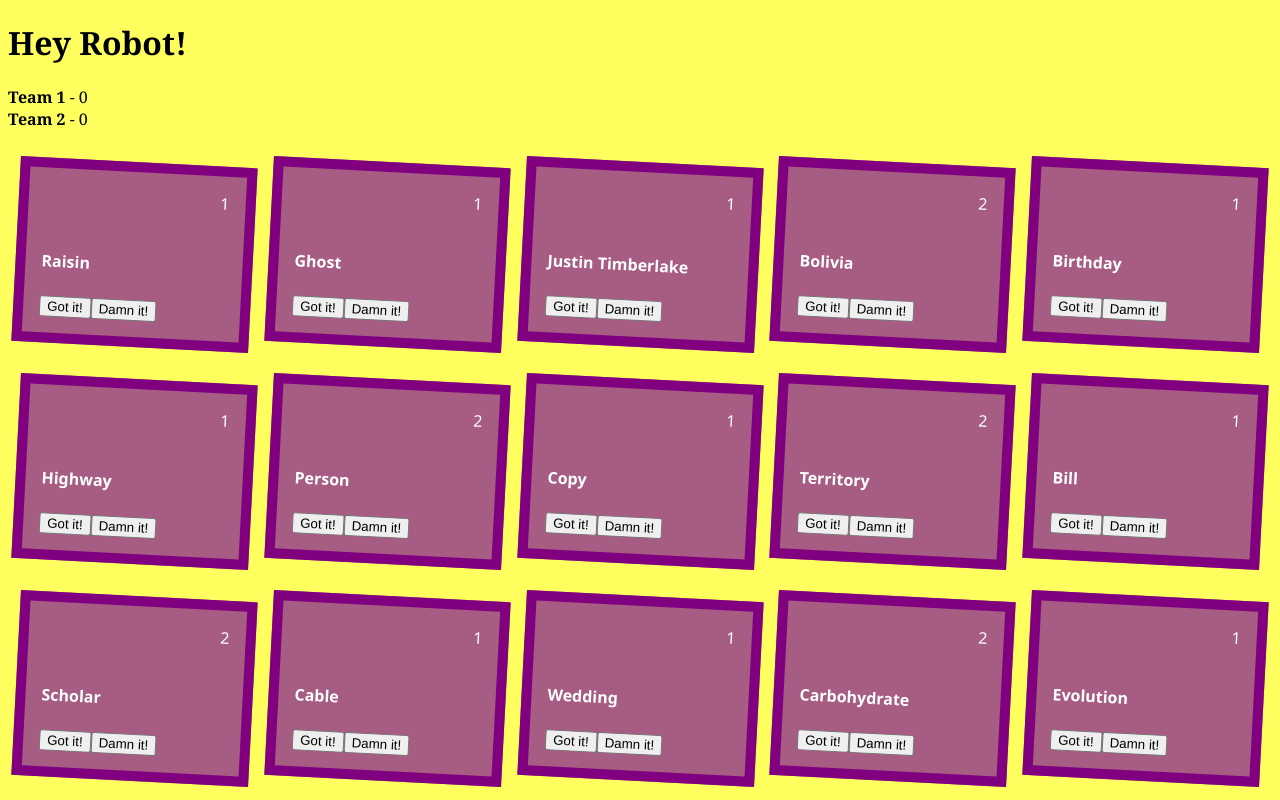
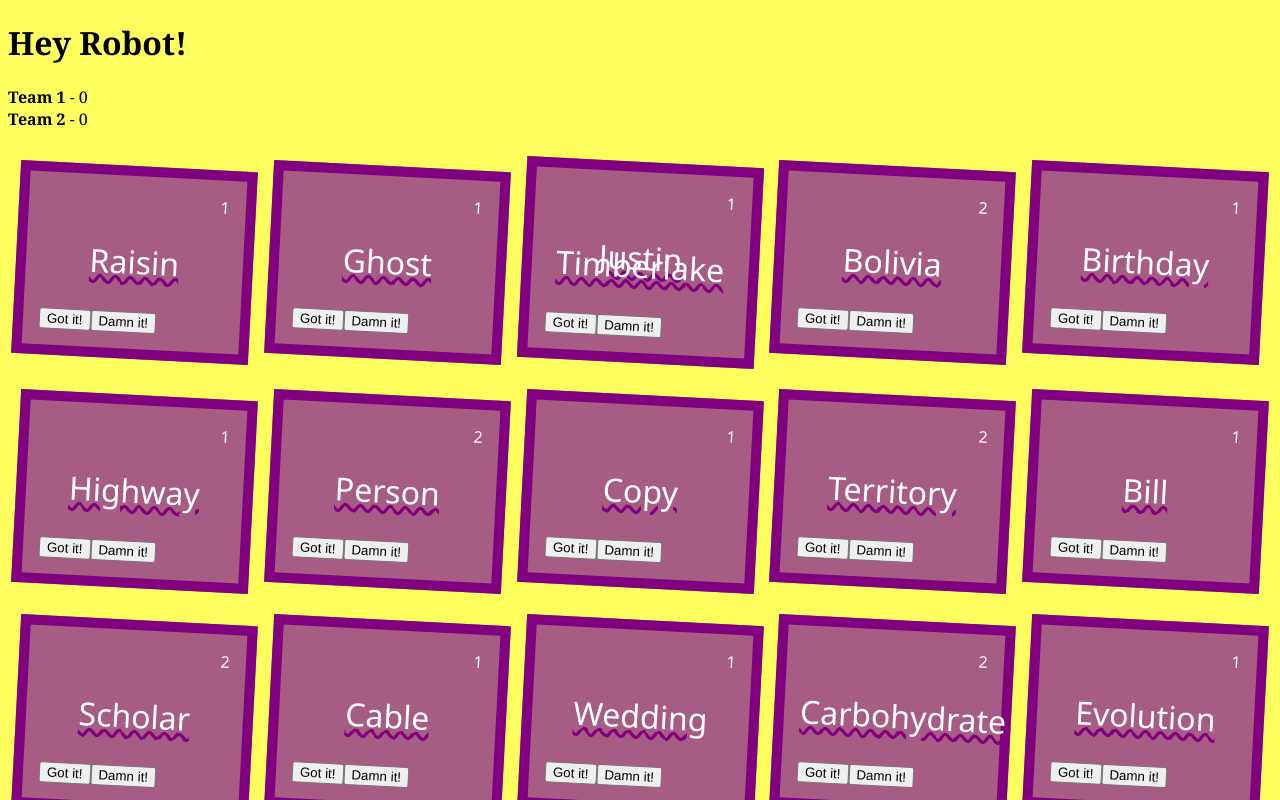
Before and after one commit to ruisilva450/heyrobot, a Next.js app: page / in a window 1280 px wide. Shown: the top 800 px of the page. Built offline with nearby package versions, Linux system fonts and the light colour scheme.

Commit message:
i like purple and squiggles

```diff
--- a/components/card.js
+++ b/components/card.js
@@ -6,7 +6,7 @@
       <div style={{ textAlign: "right" }}>{wordPoints}</div>
       <br />
       <br />
-      <strong>{word}</strong>
+      <div className="text">{word}</div>
       <br />
       <br />
       <button
--- a/styles.css
+++ b/styles.css
@@ -22,3 +22,10 @@
   transform: rotate(3deg);
   font-family: "Segoe UI", Tahoma, Geneva, Verdana, sans-serif;
 }
+
+li .text {
+  line-height: 0.5rem;
+  text-align: center;
+  font-size: 2rem;
+  text-decoration: underline wavy purple;
+}
```
